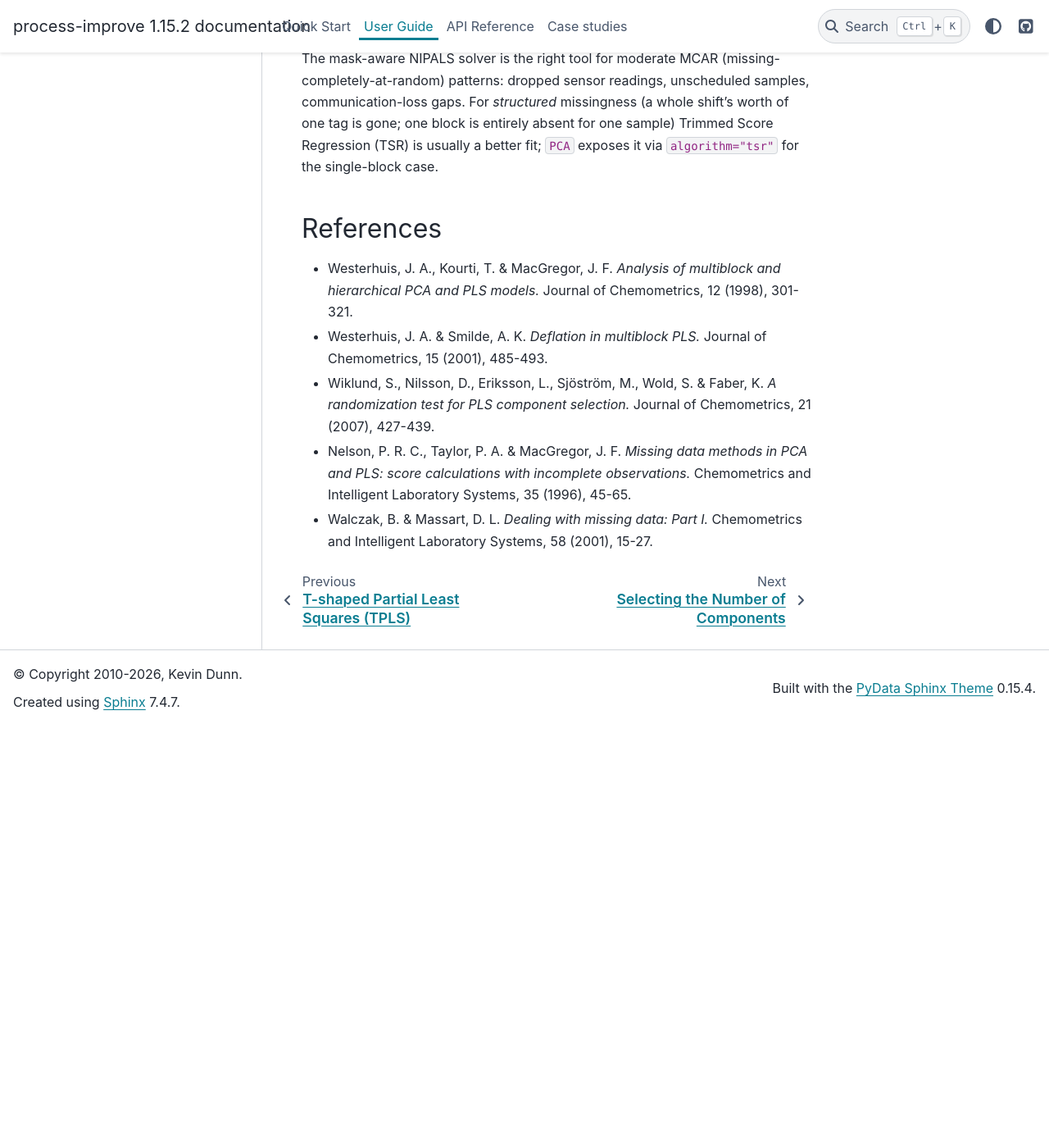
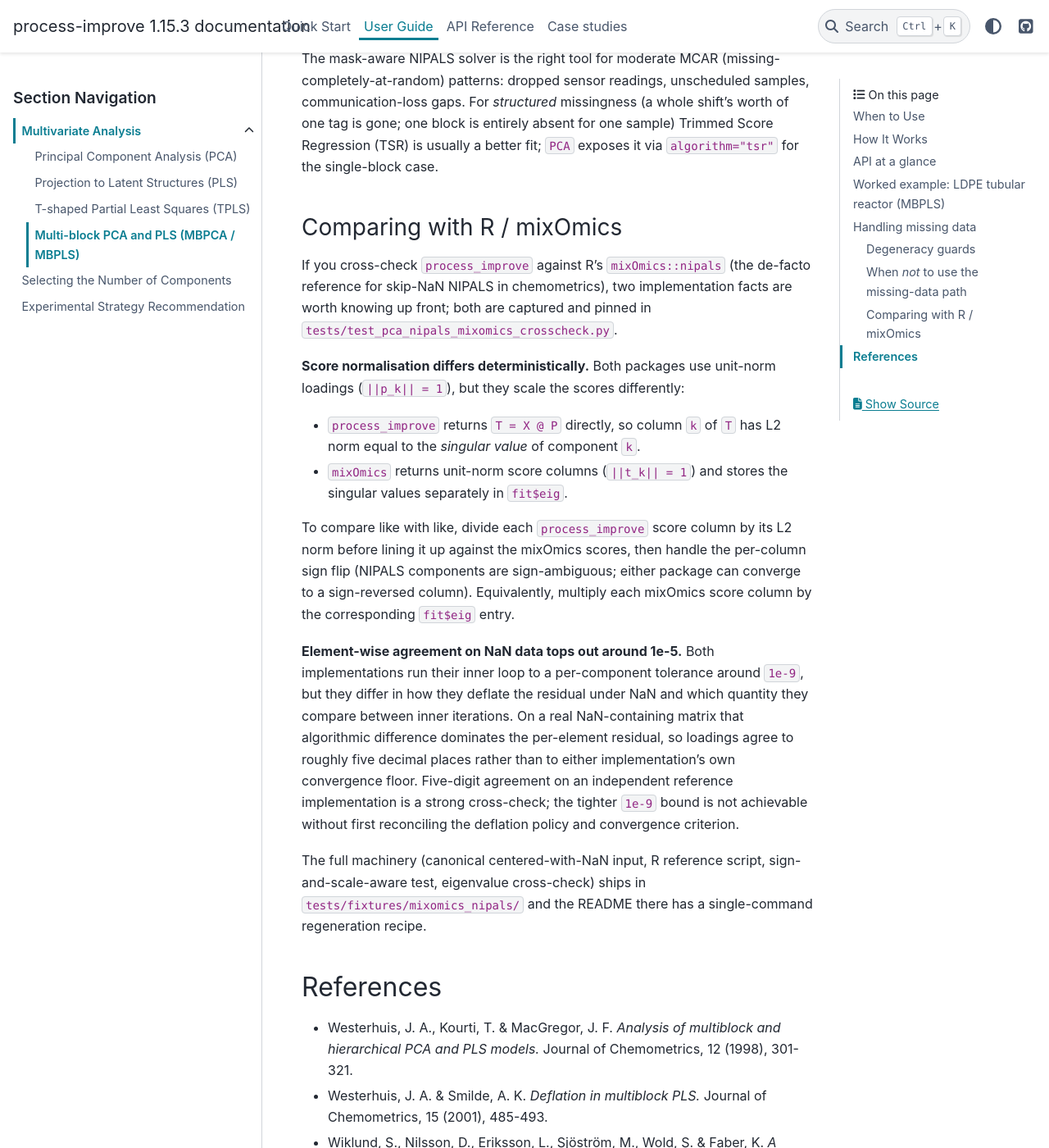
Before and after one commit to kgdunn/process-improve, a Sphinx documentation site: the page built from docs/user_guide/multiblock.rst, in a window 1280 px wide and 1400 px high, scrolled down 4587 px. Shown: the whole window at 82% size. Built offline with Sphinx 7.4.7 and the PyData theme 0.15.4, drawn with Linux system fonts in a browser that asks for light colours; before the commit the page ends 5473 px from its top, so only the background shows below that.

Commit message:
Docs: MBPCA missing-data case study + cross-implementation note (#145)
* Bump version to 1.15.3 for MBPCA case study and mixOmics interop note

* Docs: add MBPCA LDPE missing-data case-study notebook

Companion to the MBPLS LDPE case study. Same dataset and split, but
unsupervised: the quality block joins zone1, zone2, pressure as a
fourth X-block with no Y. Walks complete-data MBPCA, per-block
R^2X, super-score plot, then ~10% MCAR injection and verifies the
super-score directions stay above 0.99 per-component Pearson
correlation against the complete-data fit, with per-block R^2X
changes capped at a few percent.

Stored unexecuted to match repo convention; nbsphinx executes at
doc-build time. Cells verified locally via nbconvert --to html
--execute (324 KB HTML).

* Docs: add 'Comparing with R / mixOmics' subsection to multiblock guide

Captures the two interop facts that the #143 cross-check turned up,
for users who run process_improve and R/mixOmics side-by-side:

1. Score normalisation differs deterministically. process_improve
   returns T = X @ P (score-column L2 norm = singular value);
   mixOmics returns unit-norm score columns and stores singular
   values separately in fit$eig. Cross-checks must either unit-norm
   the process_improve scores before comparing, or multiply the
   mixOmics scores by fit$eig.

2. Element-wise agreement on NaN data tops out around 1e-5, not
   ~1e-9. Both inner loops converge to ~1e-9, but the deflation
   policy and the inner-loop monitor quantity differ between
   implementations; that algorithmic difference dominates the
   per-element residual on a real NaN-containing matrix.

Cross-links to tests/fixtures/mixomics_nipals/ where the full
canonical-input + R reference script + sign-and-scale-aware test
machinery already ships.

---------

Co-authored-by: Claude <noreply@anthropic.com>

```diff
--- a/docs/user_guide/case_studies/latent-variable-modelling/index.rst
+++ b/docs/user_guide/case_studies/latent-variable-modelling/index.rst
@@ -11,3 +11,4 @@ projection to latent structures (PLS) on real process and product data.
    pca-food-texture
    pca-kamyr-missing-data
    mbpls-ldpe-missing-data
+   mbpca-ldpe-missing-data
--- a/docs/user_guide/multiblock.rst
+++ b/docs/user_guide/multiblock.rst
@@ -209,6 +209,48 @@ entirely absent for one sample) Trimmed Score Regression (TSR) is
 usually a better fit; ``PCA`` exposes it via ``algorithm="tsr"`` for
 the single-block case.
 
+Comparing with R / mixOmics
+~~~~~~~~~~~~~~~~~~~~~~~~~~~
+
+If you cross-check ``process_improve`` against R's ``mixOmics::nipals``
+(the de-facto reference for skip-NaN NIPALS in chemometrics), two
+implementation facts are worth knowing up front; both are captured
+and pinned in ``tests/test_pca_nipals_mixomics_crosscheck.py``.
+
+**Score normalisation differs deterministically.** Both packages use
+unit-norm loadings (``||p_k|| = 1``), but they scale the scores
+differently:
+
+- ``process_improve`` returns ``T = X @ P`` directly, so column ``k``
+  of ``T`` has L2 norm equal to the *singular value* of component
+  ``k``.
+- ``mixOmics`` returns unit-norm score columns (``||t_k|| = 1``) and
+  stores the singular values separately in ``fit$eig``.
+
+To compare like with like, divide each ``process_improve`` score
+column by its L2 norm before lining it up against the mixOmics
+scores, then handle the per-column sign flip (NIPALS components are
+sign-ambiguous; either package can converge to a sign-reversed
+column). Equivalently, multiply each mixOmics score column by the
+corresponding ``fit$eig`` entry.
+
+**Element-wise agreement on NaN data tops out around 1e-5.** Both
+implementations run their inner loop to a per-component tolerance
+around ``1e-9``, but they differ in how they deflate the residual
+under NaN and which quantity they compare between inner iterations.
+On a real NaN-containing matrix that algorithmic difference dominates
+the per-element residual, so loadings agree to roughly five decimal
+places rather than to either implementation's own convergence floor.
+Five-digit agreement on an independent reference implementation is a
+strong cross-check; the tighter ``1e-9`` bound is not achievable
+without first reconciling the deflation policy and convergence
+criterion.
+
+The full machinery (canonical centered-with-NaN input, R reference
+script, sign-and-scale-aware test, eigenvalue cross-check) ships in
+``tests/fixtures/mixomics_nipals/`` and the README there has a
+single-command regeneration recipe.
+
 References
 ----------
 
--- a/pyproject.toml
+++ b/pyproject.toml
@@ -1,6 +1,6 @@
 [project]
 name = "process-improve"
-version = "1.15.2"
+version = "1.15.3"
 description = 'Designed Experiments; Latent Variables (PCA, PLS, multivariate methods with missing data); Process Monitoring; Batch data analysis.'
 readme = "README.md"
 license = "MIT"
```
Also changed, not shown: docs/user_guide/case_studies/latent-variable-modelling/mbpca-ldpe-missing-data.ipynb (added).
